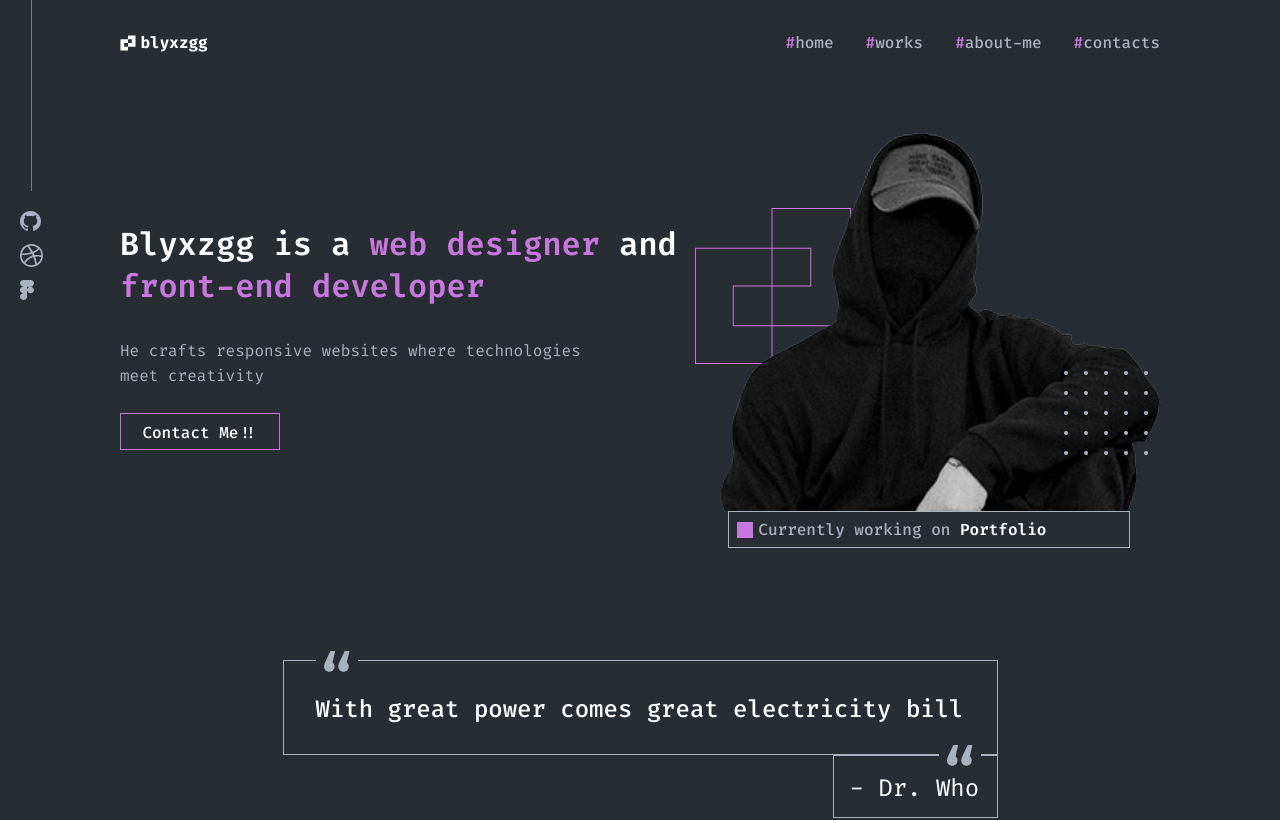
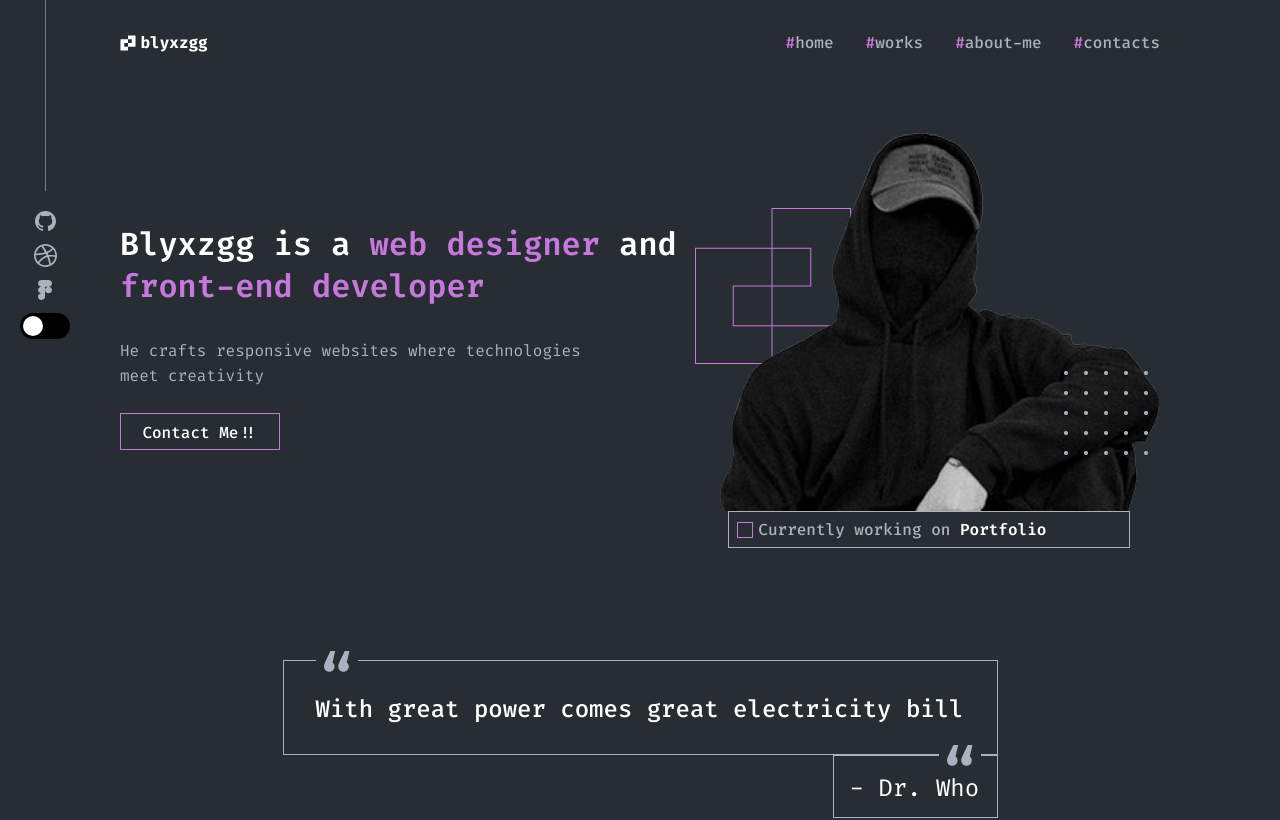
Before and after one commit to blyxzgg/About-Me-Update-, a React (Vite) app: page / in a window 1280 px wide. Shown: the top 820 px of the page. Built offline with nearby package versions, Linux system fonts and the light colour scheme; no server answers.

Commit message:
Adding Theme switcher

```diff
--- a/src/assets/style/main.css
+++ b/src/assets/style/main.css
@@ -1,3 +1,11 @@
+html,
+body,
+*,
+#root {
+    background: var(--bg) !important;
+    transition: background .4s;
+}
+
 :root {
     --primary: #c778dd;
     --gray: #abb2bf;
@@ -5,6 +13,16 @@
     --white: #fff;
     --font-family: "Fira Code", sans-serif;
 }
+
+:root[data-theme="light"] {
+    --bg: #282C33;
+}
+
+:root[data-theme="dark"] {
+    --bg: #586274ff;
+}
+
+/* Эти строки кода добавил gpt так как без него переключение корявое */
 
 body.no-scroll {
     overflow: hidden;
--- a/src/main.jsx
+++ b/src/main.jsx
@@ -1,11 +1,11 @@
-import { StrictMode } from 'react'
 import { createRoot } from 'react-dom/client'
+import { ThemeProvider } from "./theme/ThemeContext"
 import App from './App.jsx'
 import "./assets/style/main.css"
 import "./assets/style/media.css"
 
 createRoot(document.getElementById('root')).render(
-  <StrictMode>
+  <ThemeProvider>
     <App />
-  </StrictMode>,
+  </ThemeProvider>,
 )
--- /dev/null
+++ b/src/theme/ThemeContext.tsx
@@ -0,0 +1,33 @@
+import { createContext, useContext, useEffect, useState } from "react";
+import { lightTheme, darkTheme, type ThemeType } from "./theme";
+
+interface ThemeCtx {
+  theme: ThemeType;
+  isDark: boolean;
+  toggleTheme: () => void;
+}
+
+const ThemeContext = createContext<ThemeCtx | undefined>(undefined);
+
+export const ThemeProvider = ({ children }: { children: React.ReactNode }) => {
+  const [isDark, setIsDark] = useState(false);
+  const theme = isDark ? darkTheme : lightTheme;
+  const toggleTheme = () => setIsDark(v => !v);
+
+  // ВАЖНО: вешаем признак темы на <html>
+  useEffect(() => {
+    document.documentElement.setAttribute("data-theme", isDark ? "dark" : "light");
+  }, [isDark]);
+
+  return (
+    <ThemeContext.Provider value={{ theme, isDark, toggleTheme }}>
+      {children}
+    </ThemeContext.Provider>
+  );
+};
+
+export const useTheme = () => {
+  const ctx = useContext(ThemeContext);
+  if (!ctx) throw new Error("useTheme must be within ThemeProvider");
+  return ctx;
+};
--- /dev/null
+++ b/src/theme/theme.ts
@@ -0,0 +1,7 @@
+export const lightTheme = {
+    background: '#282C33',
+}
+export const darkTheme = {
+    background: '#586274ff',
+}
+export type ThemeType = typeof lightTheme
--- a/src/widgets/NavBar/NavBar.css
+++ b/src/widgets/NavBar/NavBar.css
@@ -295,7 +295,7 @@
 .sidebar .line {
     width: 1px;
     height: 191px;
-    background: var(--gray);
+    background: var(--gray) !important;
     margin-bottom: 20px;
     opacity: 0.6;
 }
@@ -303,6 +303,7 @@
 .icons {
     display: flex;
     flex-direction: column;
+    align-items: center;
     gap: 9px;
 }
 
@@ -313,6 +314,51 @@
     flex-direction: column;
     align-items: center;
     z-index: 999;
+}
+
+.switch {
+    position: relative;
+    display: inline-block;
+    width: 50px;
+    height: 26px;
+}
+
+.switch input {
+    opacity: 0;
+    width: 0;
+    height: 0;
+}
+
+.slider {
+    position: absolute;
+    cursor: pointer;
+    top: 0;
+    left: 0;
+    right: 0;
+    bottom: 0;
+    background-color: black !important;
+    transition: 0.3s;
+    border-radius: 34px;
+}
+
+.slider:before {
+    position: absolute;
+    content: "";
+    height: 20px;
+    width: 20px;
+    left: 3px;
+    bottom: 3px;
+    background-color: white;
+    transition: 0.3s;
+    border-radius: 50%;
+}
+
+input:checked+.slider {
+    background-color: #c778dd !important;
+}
+
+input:checked+.slider:before {
+    transform: translateX(24px);
 }
 
 .quote {
--- a/src/widgets/NavBar/NavBar.jsx
+++ b/src/widgets/NavBar/NavBar.jsx
@@ -3,10 +3,15 @@ import man from "../../assets/icons/man.png"
 import basket from "../../assets/icons/basket.svg"
 import figma from "../../assets/icons/figma.svg"
 import github from "../../assets/icons/github.svg"
+import { useTheme } from "./NavBar"
+export { useTheme } from "../../theme/ThemeContext"
 const NavBar = ({ isOpen, setIsOpen, closeMenu }) => {
     const toggleMenu = () => {
         setIsOpen(prev => !prev);
     };
+
+    const { toggleTheme } = useTheme();
+
     return (
         <header className="header">
             <nav className="nav">
@@ -23,6 +28,10 @@ const NavBar = ({ isOpen, setIsOpen, closeMenu }) => {
                             <a href="https://www.figma.com/files/team/1304584427752362723/all-projects?fuid=1221851373450210944" target="_blank">
                                 <img src={figma} alt="figma" />
                             </a>
+                            <label class="switch">
+                                <input type="checkbox" />
+                                <span class="slider" onClick={toggleTheme}></span>
+                            </label>
                         </div>
                     </div>
                 </div>
@@ -86,6 +95,12 @@ const NavBar = ({ isOpen, setIsOpen, closeMenu }) => {
                                             <a href="#contacts" onClick={closeMenu}>
                                                 <span>#</span><p>contacts</p>
                                             </a>
+                                        </li>
+                                        <li className="nav__burger-link">
+                                            <label class="switch">
+                                                <input type="checkbox" />
+                                                <span class="slider" onClick={toggleTheme}></span>
+                                            </label>
                                         </li>
                                     </ul>
                                     <ul className="burger__list">
```
